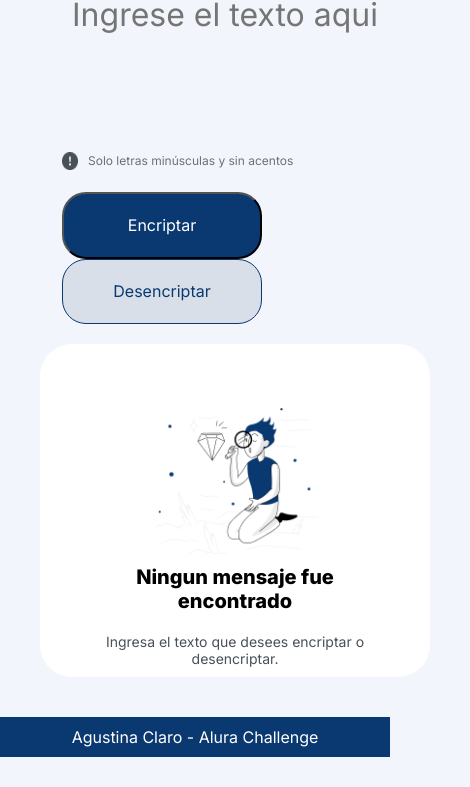
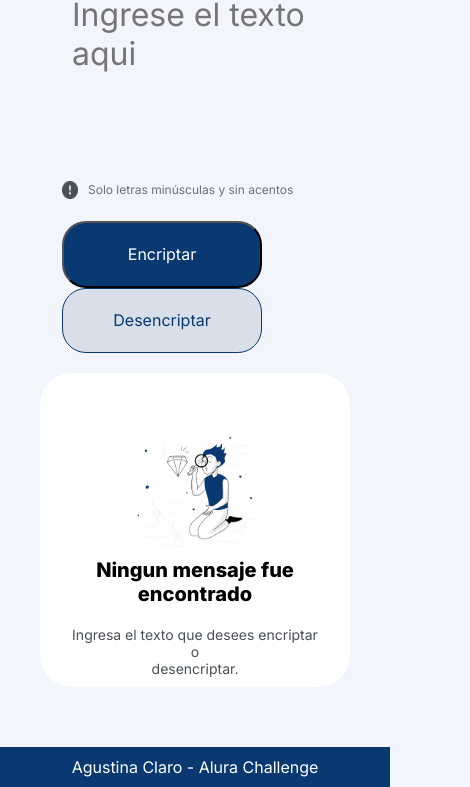
Before and after one commit to agustinaclaro/Alura-challenge-1, a plain HTML site: page index.html in a window 390 px wide. Shown: the part 77-864 px from the top of the page, 470 px wide, since content can reach past the window. Drawn offline with Linux system fonts and the light colour scheme.

Commit message:
Responsive Details 9-6

```diff
--- a/index.html
+++ b/index.html
@@ -49,11 +49,11 @@
                 </button>
             </div>
         </section>
-      <script src="./js/js.js"></script>
     </main>
-    <footer>
-        <p>Agustina Claro - Alura Challenge</p>
-    </footer>
+            <footer>
+                <p>Agustina Claro - Alura Challenge</p>
+            </footer>
+    <script src="./js/js.js"></script>
 </body>
 
 </html>
--- a/style/style.css
+++ b/style/style.css
@@ -6,7 +6,7 @@
 body{
     margin:0;
    background-color: #f3f5fc;
-   height: calc(100vh - 130px);
+   height: calc(100vh - 40px);
    max-width: 100%;
 }
 main {
@@ -16,11 +16,11 @@ main {
     margin: auto;
     height: 100%;
     padding:40px;
+    box-sizing: border-box;
 }
 @media(max-width: 771px){
 main{
     flex-direction: column;
-
 }
 .content_section_two{
     margin-top:20px;
@@ -157,89 +157,15 @@ main{
   }
 footer{
     background-color: #0a3871 ;
+
+}
+@media(max-width: 771px){
+    footer{
+        margin-top: 20px;
+    }
 }
 footer p{
     color: white;
     text-align: center;
     padding: 10px;
 }
-
-/*
-.input_text {
-    color: #0a3871;
-    border: 0.5px  solid;
-    margin-top: 90px;
-    margin-left: 80px;
-}
-
-
-/*CONDITION
-.content_condition_div {
-    position:absolute;
-    display: flex;
-    flex-direction: row;
-    margin-left: 80px;
-}
-.content_text_edit{
-    box-shadow: 0px 24px 32px -8px rgba(0, 0, 0, 0.08);
-    border-radius:32px;
-    display: flex;
-    flex-direction: column;
-    margin-left:20px;
-}
-
-.content_text_black {
-    font-weight: 700;
-    font-size: 24px;
-    line-height: 120%;
-    text-align: center;
-    margin: 5px 0;
-}
-.content_text_grey {
-    font-size: 16px;
-    line-height: 150%;
-    text-align: center;
-    color: #495057;
-    margin: 5px 0 20px 0;
-}
-
-/*CONDITION
-
-
-.content_text {
-    position: absolute;
-    left: 240px;
-    top: 168px;
-    font-weight: 400;
-    text-align: center;
-}
-.content_text_img {
-    margin-top: 100px;
-}
-
-.content_father_div {
-    width: 400px;
-    height: 600px;
-    position: absolute;
-    right: 30px;
-    top: 40px;
-    background: #ffffff;
-    box-shadow: 0px 24px 32px -8px rgba(0, 0, 0, 0.08);
-    border-radius: 32px;
-    display: flex;
-    flex-direction: column;
-}
-.content_text_black {
-    font-weight: 700;
-    font-size: 24px;
-    line-height: 120%;
-    text-align: center;
-    margin: 16px 0;
-}
-.content_text_grey {
-    font-size: 16px;
-    line-height: 150%;
-    text-align: center;
-    color: #495057;
-    margin: 16px 0;
-}*/
```
